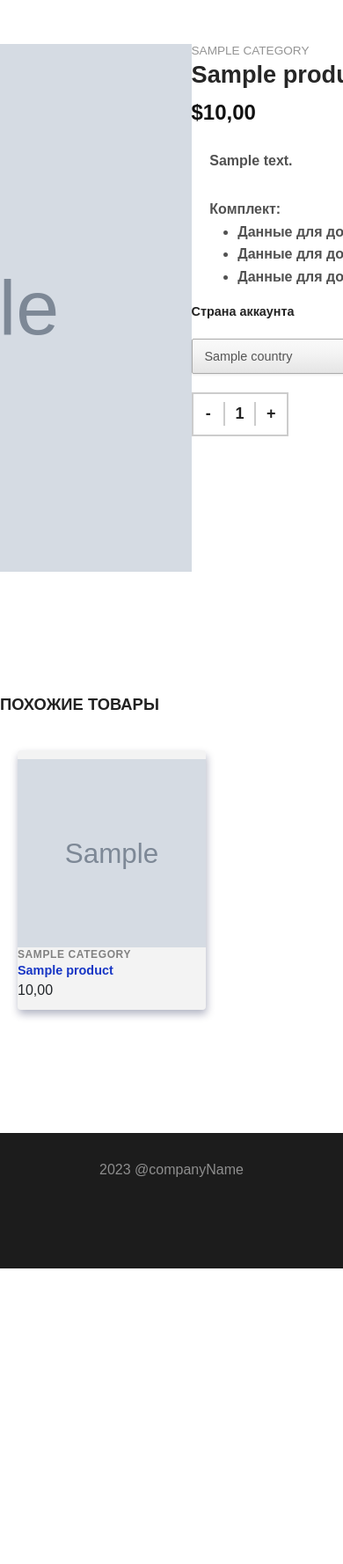
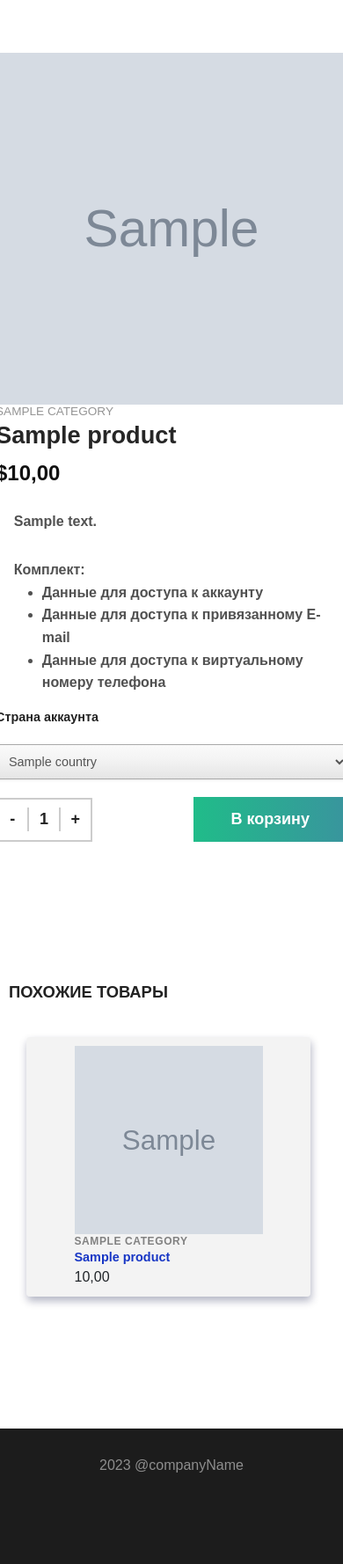
Before and after one commit to AlexDyakonov/django-shop-example, a Django app: a page that uses shop/templates/core/base.html in a window 390 px wide; the page is wider, and only the part inside the window is pictured. Shown: the part 55-1833 px from the top of that part at 88% size. Before the commit the page ends 1497 px from the top of that part, so only its background shows below. Run offline with Django 4.2, Linux system fonts and the light colour scheme; tables that the repository leaves empty hold one stand-in row (values such as "Sample post"); grey boxes marked "Sample" are stand-in pictures; parts of the project's set-up code (start-up, migrations or seed data) failed here and were passed over.

Commit message:
Added adaptation for whole site

```diff
--- a/shop/static/assets/css/item.css
+++ b/shop/static/assets/css/item.css
@@ -1,6 +1,11 @@
+.header-section {
+    position: relative;
+}
+
 .section-item{
     display: flex;
     justify-content: center;
+    padding: 10px;
 }
 
 .container-item{
@@ -22,9 +27,10 @@
     width: 600px;
     height: 600px;
 }
-.item-text{
-    width: 555px;
-}
+.item-text {
+    width: 100%;
+    max-width: 555px;
+  }
 .category-name{
     font-size: .85em;
     font-weight: 400;
@@ -106,6 +112,7 @@
 .section-items{
   display: flex;
   justify-content: center;
+  padding: 10px;
 }
 
 .container-items{
@@ -123,3 +130,50 @@
     justify-content: space-between;
     align-items: center;
 }
+
+@media (max-width: 1200px) {
+    .item-picture-bigger{
+        height: 400px;
+        width: 400px;
+    }
+    .container-item {
+        justify-content: center;
+    }
+    .show-case {
+        grid-template-columns: 1fr 1fr 1fr;
+    }
+    .item-card {
+      width: calc(80% - 10px);
+    }
+}
+
+@media (max-width: 970px) {
+    .container-item{
+        flex-direction: column;
+        align-items: center;
+    }
+}
+
+@media (max-width: 900px) {
+    .item-card {
+      width: calc(90% - 10px);
+    }
+  }
+
+  @media (max-width: 760px) {
+    .show-case {
+      grid-template-columns: 1fr 1fr;
+    }
+    .item-card {
+      width: calc(90% - 10px);
+    }
+  }
+
+  @media (max-width: 540px) {
+    .show-case {
+      grid-template-columns: 1fr;
+    }
+    .item-card {
+      width: calc(90% - 10px);
+    }
+  }
--- a/shop/static/assets/js/main.js
+++ b/shop/static/assets/js/main.js
@@ -1,5 +1,5 @@
 window.addEventListener('scroll', function() {
-    const header = document.querySelector('.header');
+    const header = document.querySelector('.header-section');
     const headerHeight = header.offsetHeight;
     const scrollTop = document.documentElement.scrollTop;
 
--- a/shop/templates/core/base.html
+++ b/shop/templates/core/base.html
@@ -85,10 +85,8 @@
             </li>
             {% else %}
               <li class="nav-item">
-                  <a href="{% url 'core:help' %}">
-                    <a href="{% url 'userauths:sign-in' %}"> {% trans 'Вход' %} </a>
-                  </a>
-               </li>
+                <a class="nav-link" href="{% url 'userauths:sign-in' %}"> {% trans 'Вход' %} </a>
+              </li>
             {% endif %}
 
             <li class="nav-item dropdown">
--- a/shop/templates/core/help.html
+++ b/shop/templates/core/help.html
@@ -20,7 +20,7 @@
                 {% trans 'Мы отвечаем на вопросы в течение 15-60 минут, в зависимости от загрузки сервиса.' %}<br>
                 <br>
                 {% trans 'Почта для технической поддержки пользователей:' %} <br>
-                support@company_name.cc <br>
+                <a href = "mailto: support@company_name.cc">support@company_name.cc</a> <br>
                 <br>
                 {% trans 'Режим работы службы поддержки: ежедневно с 10:00 до 22:00 (МСК)' %}
             </div>
```
Also changed, not shown: shop/static/assets/css/cart.css (+18 -0 lines), shop/static/assets/css/checkout.css (+28 -3 lines), shop/static/assets/css/help.css (+17 -0 lines), shop/static/assets/css/index.css (+43 -1 lines), shop/static/assets/css/my-account.css (+19 -0 lines), shop/static/assets/css/showcase.css (+37 -0 lines), shop/static/assets/css/sign-up.css (+17 -0 lines).
